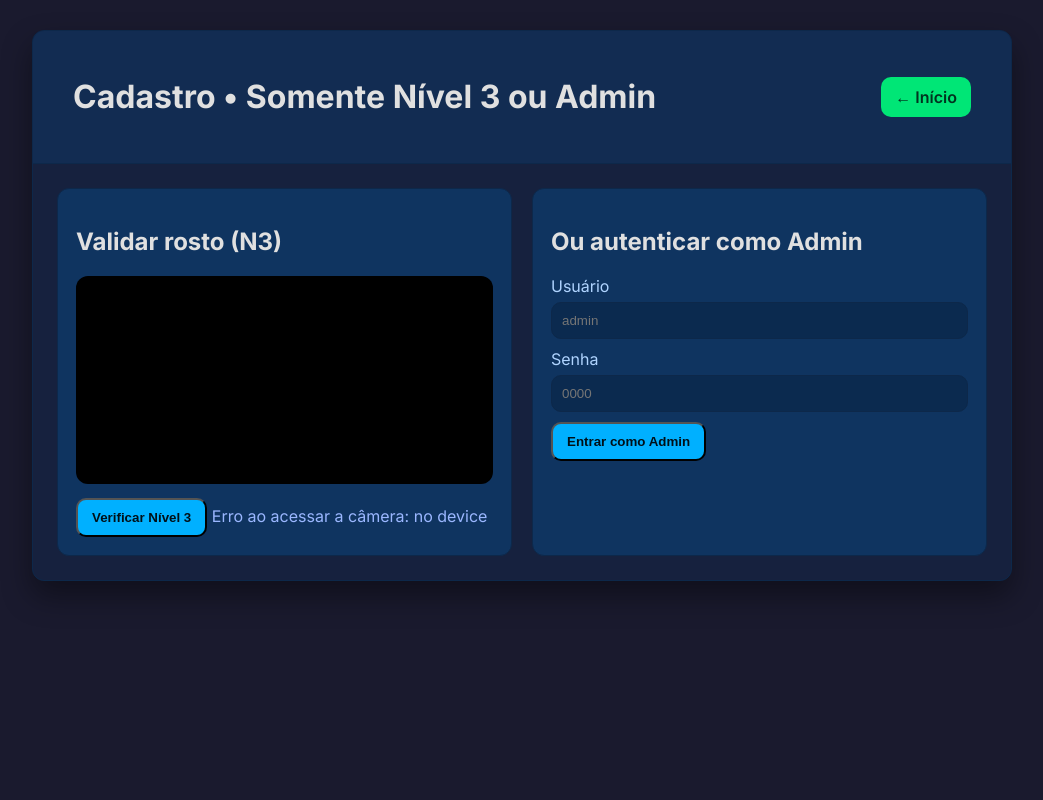
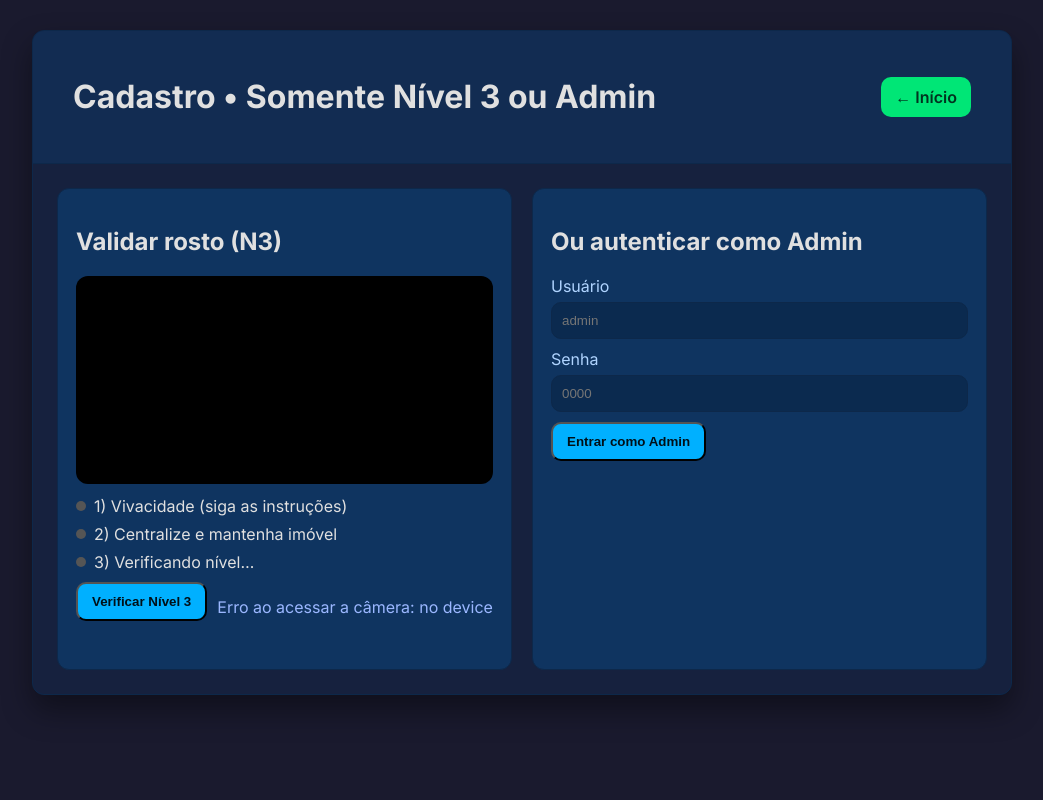
Before and after one commit to iAMgui43/Biometric_Project, a Flask app: page /enroll-gate in a window 1280 px wide. Shown: the whole page, without its empty margins (118-1161 px from the left). Run offline with Flask 3, Linux system fonts and the light colour scheme.

Commit message:
Update enroll_gate_dark.html

```diff
--- a/templates/enroll_gate_dark.html
+++ b/templates/enroll_gate_dark.html
@@ -5,7 +5,7 @@
 <title>Gate de Cadastro • BioSafe</title>
 <link href="https://fonts.googleapis.com/css2?family=Inter:wght@300;400;600;700&display=swap" rel="stylesheet">
 <style>
-:root{--bg-primary:#1a1a2e;--bg-secondary:#16213e;--card-bg:#0f3460;--text-color-light:#e0e0e0;--text-color-medium:#b00b0b;--accent-green:#00e676;--accent-blue:#00b0ff;--border-color:#0d284a;--shadow-color:rgba(0,0,0,.4);--font-sans:'Inter',sans-serif}
+:root{--bg-primary:#1a1a2e;--bg-secondary:#16213e;--card-bg:#0f3460;--text-color-light:#e0e0e0;--text-color-medium:#9bb7ff;--accent-green:#00e676;--accent-blue:#00b0ff;--border-color:#0d284a;--shadow-color:rgba(0,0,0,.4);--warn:#ffc107;--error:#ef4444;--font-sans:'Inter',sans-serif}
 *{box-sizing:border-box}body{font-family:var(--font-sans);background:var(--bg-primary);color:var(--text-color-light);margin:0;padding:30px;min-height:100vh;display:flex;justify-content:center;align-items:flex-start}
 .container{width:100%;max-width:980px;background:var(--bg-secondary);border:1px solid var(--border-color);border-radius:12px;box-shadow:0 15px 30px var(--shadow-color);overflow:hidden}
 .header{background:rgba(15,52,96,.6);padding:25px 40px;border-bottom:1px solid var(--border-color);display:flex;justify-content:space-between;align-items:center}
@@ -13,11 +13,17 @@
 .card{background:var(--card-bg);border:1px solid var(--border-color);border-radius:12px;padding:18px;position:relative}
 .video{width:100%;border-radius:12px;background:#000}
 #overlay{position:absolute;left:18px;top:18px;pointer-events:none}
-.btn{display:inline-block;background:var(--accent-blue);color:#001018;text-decoration:none;padding:10px 14px;border-radius:10px;font-weight:600}
+.btn{display:inline-block;background:var(--accent-blue);color:#001018;text-decoration:none;padding:10px 14px;border-radius:10px;font-weight:600;cursor:pointer}
+.btn[disabled]{opacity:.6;cursor:not-allowed}
 .btn:hover{filter:brightness(1.12)}
 label{display:block;margin:10px 0 6px;color:#b0d4ff}
 input{width:100%;padding:10px;border-radius:10px;border:1px solid var(--border-color);background:#0b2a4f;color:#e0e0e0}
-.msg{margin-top:10px;color:#9bb7ff}
+.msg{margin-top:10px;color:var(--text-color-medium)}
+.step{display:flex;gap:8px;align-items:center;margin-top:8px}
+.step .dot{width:10px;height:10px;border-radius:50%;background:#555}
+.step.active .dot{background:var(--accent-green)}
+.step.warn .dot{background:var(--warn)}
+.step.err .dot{background:var(--error)}
 </style>
 </head>
 <body>
@@ -31,10 +37,15 @@
       <h2>Validar rosto (N3)</h2>
       <video id="video" autoplay playsinline class="video"></video>
       <canvas id="overlay"></canvas>
-      <div style="margin-top:10px">
+      <div class="step" id="s1"><span class="dot"></span> 1) Vivacidade (siga as instruções)</div>
+      <div class="step" id="s2"><span class="dot"></span> 2) Centralize e mantenha imóvel</div>
+      <div class="step" id="s3"><span class="dot"></span> 3) Verificando nível…</div>
+      <div style="margin-top:10px;display:flex;gap:10px;flex-wrap:wrap;align-items:center">
         <button id="btn-face" class="btn">Verificar Nível 3</button>
         <span id="status" class="msg"></span>
+        <span id="hint" class="msg"></span>
       </div>
+      <div id="faceMsg" class="msg"></div>
       <canvas id="canvas" style="display:none"></canvas>
     </div>
     <div class="card">
@@ -55,8 +66,16 @@
 const canvas=document.getElementById('canvas');
 const btnFace=document.getElementById('btn-face');
 const statusEl=document.getElementById('status');
-const btnAdmin=document.getElementById('btn-admin');
+const hint=document.getElementById('hint');
 const msg=document.getElementById('msg');
+const faceMsg=document.getElementById('faceMsg');
+const s1=document.getElementById('s1');
+const s2=document.getElementById('s2');
+const s3=document.getElementById('s3');
+
+function setStep(el,cls){ [s1,s2,s3].forEach(x=>x.className='step'); if(el) el.classList.add(cls); }
+function setStatus(t){ statusEl.textContent=t||''; }
+function setHint(t){ hint.textContent=t||''; }
 
 async function initCam(){
   try{
@@ -65,7 +84,7 @@
     await new Promise(res=>{ if(video.readyState>=2) return res(); video.onloadeddata=()=>res(); });
     overlay.width=video.clientWidth; overlay.height=video.clientHeight;
     drawGuide();
-  }catch(e){ statusEl.textContent="Erro ao acessar a câmera: "+e.message; }
+  }catch(e){ setStatus("Erro ao acessar a câmera: "+e.message); }
 }
 function drawGuide(){
   const ctx=overlay.getContext('2d'); ctx.clearRect(0,0,overlay.width,overlay.height);
@@ -81,36 +100,82 @@
   ctx.strokeStyle='#00ff88'; ctx.lineWidth=4; ctx.globalAlpha=0.9;
   ctx.strokeRect(x*sx,y*sy,w*sx,h*sy); ctx.globalAlpha=1;
 }
+function grabFrame(){
+  canvas.width=video.videoWidth||640; canvas.height=video.videoHeight||480;
+  const ctx=canvas.getContext('2d'); ctx.drawImage(video,0,0,canvas.width,canvas.height);
+  return canvas.toDataURL('image/jpeg',0.9);
+}
 async function fetchWithTimeout(url,options={},ms=15000){
   const c=new AbortController(), t=setTimeout(()=>c.abort(),ms);
   try{ return await fetch(url,{...options,signal:c.signal,credentials:'same-origin'}); } finally { clearTimeout(t); }
 }
+
+async function runLiveness(){
+  setStep(s1,'active'); setStatus('Iniciando vivacidade…'); setHint('Siga as instruções na tela');
+  const ch = await fetchWithTimeout('/api/liveness_challenge',{method:'POST'});
+  const jch = await ch.json();
+  if(!jch.ok) throw new Error('Falha no desafio de vivacidade');
+  setHint(`Faça: ${jch.actions.join(' + ')}`);
+
+  const frames=[];
+  for(let i=0;i<10;i++){
+    frames.push(grabFrame());
+    await new Promise(r=>setTimeout(r,120));
+  }
+  const comp = await fetchWithTimeout('/api/liveness_complete',{
+    method:'POST', headers:{'Content-Type':'application/json'},
+    body:JSON.stringify({nonce:jch.nonce, frames})
+  });
+  const jco = await comp.json();
+  if(!jco.ok){ throw new Error(jco.error || 'Vivacidade reprovada'); }
+  return true;
+}
+
+async function verifyN3(){
+  setStep(s2,'active'); setStatus('Centralize e mantenha imóvel…'); setHint('Capturando em 1s');
+  await new Promise(r=>setTimeout(r,700));
+  const dataURL=grabFrame();
+
+  setStep(s3,'active'); setStatus('Verificando nível…'); setHint('Aguarde');
+  const r=await fetchWithTimeout('/api/verify_enroll',{
+    method:'POST', headers:{'Content-Type':'application/json'},
+    body:JSON.stringify({image_b64:dataURL})
+  });
+  const j=await r.json(); setStatus(''); drawDetected(j.bbox);
+  if(j.ok && j.match && j.is_n3){
+    window.location.href = j.redirect || '/enroll-form';
+  }else if(j.ok && j.match && !j.is_n3){
+    faceMsg.textContent = 'Reconhecido, porém não é N3. Faça login como Admin para prosseguir.';
+  }else{
+    faceMsg.textContent = j.reason || j.error || 'Não reconhecido. Use Admin.';
+  }
+}
+
 btnFace.onclick = async ()=>{
-  canvas.width=video.videoWidth||640; canvas.height=video.videoHeight||480;
-  const ctx=canvas.getContext('2d'); ctx.drawImage(video,0,0,canvas.width,canvas.height);
-  const dataURL=canvas.toDataURL('image/jpeg',0.9);
-  statusEl.textContent="Verificando rosto...";
+  if(!video||!video.srcObject){ setStatus("Câmera não inicializada."); return; }
+  btnFace.disabled=true; faceMsg.textContent='';
   try{
-    const r=await fetchWithTimeout('/api/verify_enroll',{method:'POST',headers:{'Content-Type':'application/json'},body:JSON.stringify({image_b64:dataURL})});
-    const j=await r.json(); statusEl.textContent=""; drawDetected(j.bbox);
-    if(j.ok && j.match && j.is_n3){
-      window.location.href = j.redirect || '/enroll';
-    }else{
-      msg.textContent = 'Acesso via rosto não liberado. Use usuário e senha de Admin.';
-    }
-  }catch(e){ statusEl.textContent="Falha na verificação." }
+    await runLiveness();
+    await verifyN3();
+  }catch(e){
+    setStep(s1,'err'); faceMsg.textContent = 'Falha: '+(e.message||e);
+  }finally{
+    btnFace.disabled=false;
+  }
 };
-btnAdmin.onclick = async ()=>{
+
+document.getElementById('btn-admin').onclick = async ()=>{
   const user=document.getElementById('adminUser').value.trim();
   const pw=document.getElementById('adminPass').value.trim();
   msg.textContent="Validando credenciais...";
   try{
     const r=await fetch('/admin-login',{method:'POST',headers:{'Content-Type':'application/json'},credentials:'same-origin',body:JSON.stringify({user, password:pw})});
     const j=await r.json();
-    if(j.ok){ window.location.href=j.redirect || '/enroll'; }
+    if(j.ok){ window.location.href=j.redirect || '/enroll-form'; }
     else{ msg.textContent=j.error||'Falha no login.'; }
   }catch(e){ msg.textContent='Erro na rede.'; }
 };
+
 initCam();
 </script>
 </body>
```
